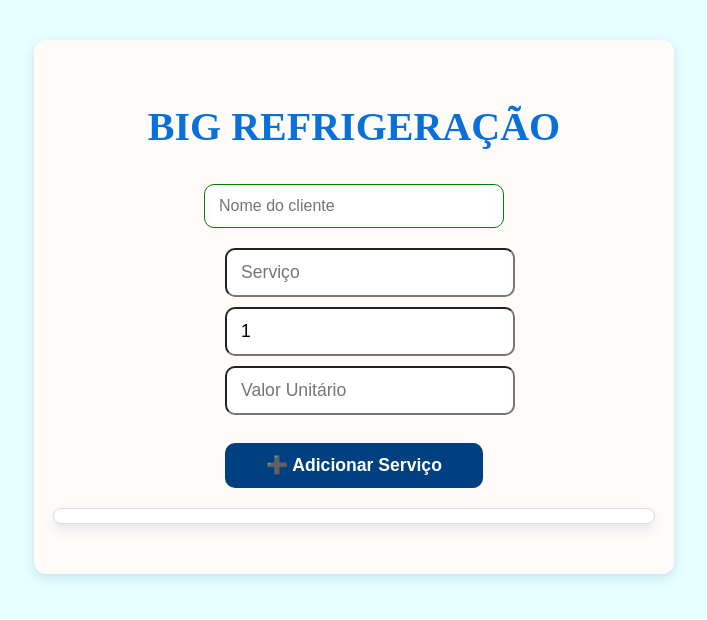
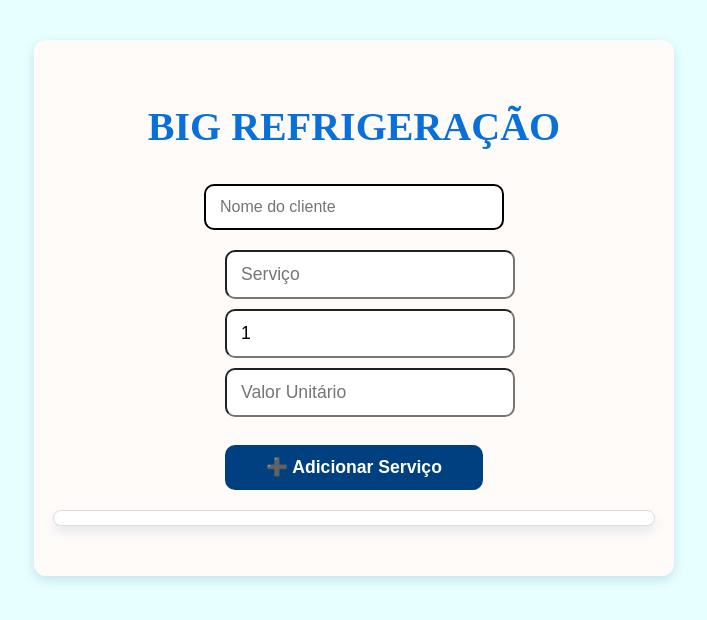
Before and after one commit to Geremiasrds/jamile-orcamentos, a React (Create React App) app: page / in a window 1280 px wide. Shown: the top 620 px of the page, without its empty margins (286-993 px from the left). Built offline with nearby package versions, Linux system fonts and the light colour scheme.

Commit message:
Adiciona mensagem de erro que desaparece após 5 segundos

```diff
--- a/src/components/ClienteInput.jsx
+++ b/src/components/ClienteInput.jsx
@@ -34,13 +34,25 @@ const ClienteInput = ({ cliente, setCliente }) => {
     validate(value);
   };
 
+
+  const isValid = cliente.trim() !== "";
+  const hasError = error !== "";
+
+
+
   const inputStyle = {
-    border: error ? "1px solid red" : "1px solid green",
+    border: hasError
+      ? "1px solid red"
+      : isValid
+        ? "1px solid green"
+        : "2px solid black",
     fontSize: "16px",
     outline: "none",
-    width: "100%", // para preencher o wrapper
-    boxSizing: "border-box", // para evitar estouro por causa do padding/border
+    width: "100%",
+    boxSizing: "border-box",
   };
+
+
 
   return (
     <div style={wrapperStyle}>
```
